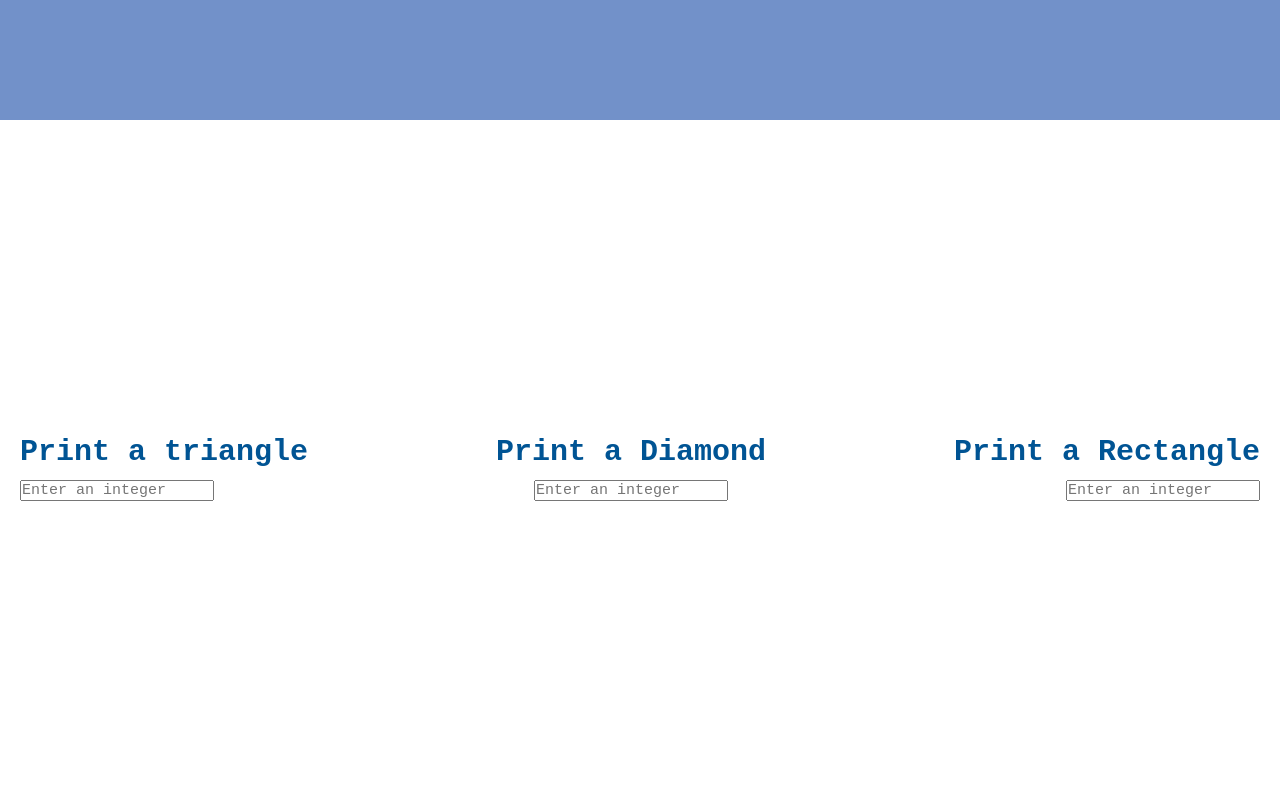
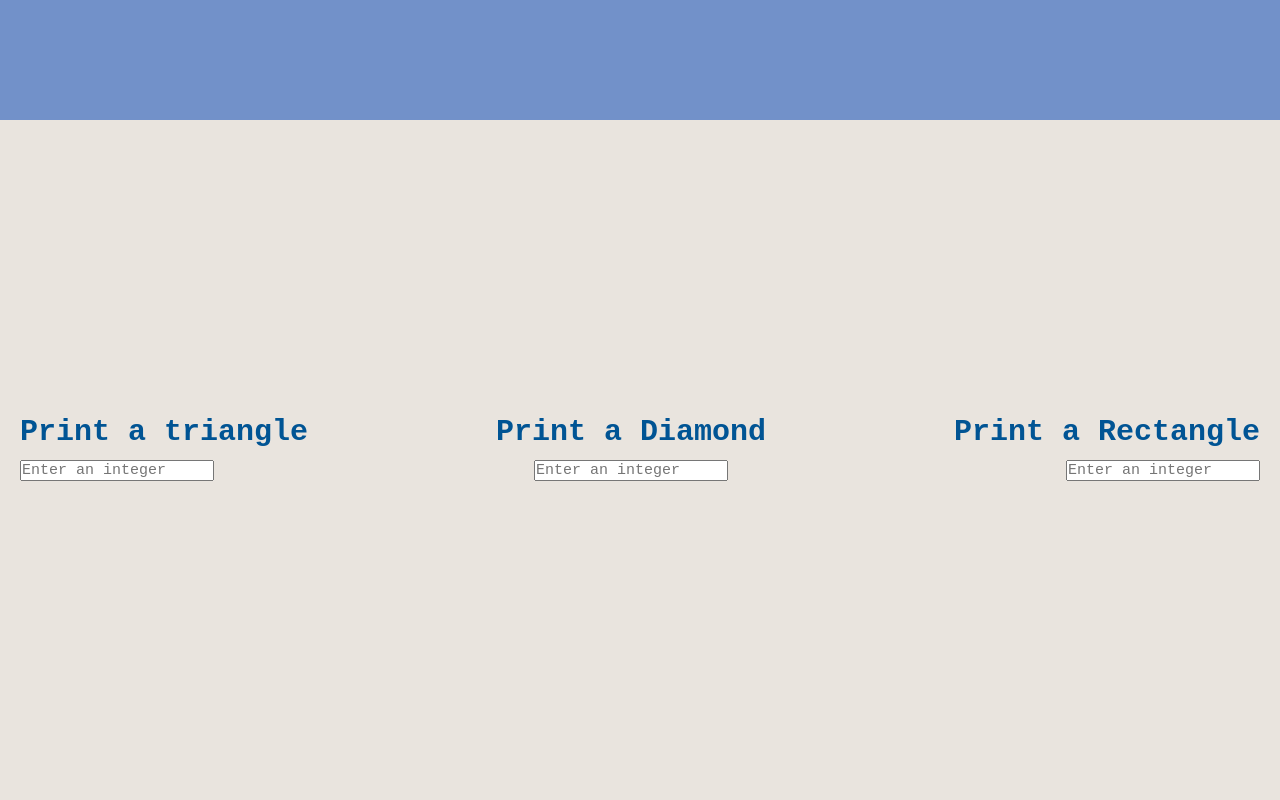
Before and after one commit to aaronDykes/react-portfolio, a React (Create React App) app: page /Pattern in a window 1280 px wide. Shown: the part 200-1000 px from the top of the page. Built offline with nearby package versions, Linux system fonts and the light colour scheme.

Commit message:
Style change for pattern page

```diff
--- a/src/css/Pattern.css
+++ b/src/css/Pattern.css
@@ -6,8 +6,8 @@
 
   gap: 1rem;
   display: grid;
-  margin: 2rem;
   height: 120vh;
+  background-color: rgb(233, 228, 222);
 }
 input {
   font-size: 1.5rem;
@@ -21,6 +21,7 @@ div .Pat {
 
 .Triangle {
   text-align: left;
+  margin-left: 2rem;
   grid-area: 2 / 1;
 }
 .Triangle h2 {
@@ -37,6 +38,7 @@ div .Pat {
   color: rgb(0, 84, 148);
 }
 .Rectangle {
+  margin-right: 2rem;
   text-align: right;
   grid-area: 2 / 3;
 }
```
